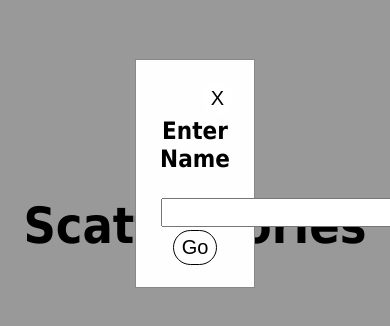
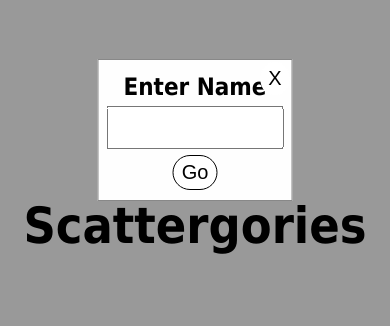
Before and after one commit to npeternel/scattergories, a React (Create React App) app in the folder react-ui/: page / in a window 390 px wide. Both pictures are taken after a click on the button "Join Game". Shown: the top 326 px of the page. Built offline with nearby package versions, Linux system fonts and the light colour scheme.

Commit message:
flip letter and timer, mobile improvements

```diff
--- a/react-ui/src/components/HomeModal.js
+++ b/react-ui/src/components/HomeModal.js
@@ -8,12 +8,12 @@ const HomeModal = (props) => {
   return (
     <div className="modal">
       <div className="modal-content">
-        <button type="button" className="close-btn" onClick={handleClose}>
-          X
-        </button>
+        <div className="close-btn-wrapper" >
+          <button className="close-btn" type="button" onClick={handleClose}>X</button>
+        </div>
         <h3>Enter Name</h3>
-        <div style={{ textAlign: 'center' }}>
-          <input type="text" style={{ margin: '1px 5px' }} value={name} onChange={(event) => handleName(event)} />
+        <div className="input-wrapper" style={{ textAlign: 'center' }}>
+          <input className="name-input" type="text" value={name} onChange={(event) => handleName(event)} />
           <Link to={{ pathname: '/game' }}>
             <button onClick={handleJoin} type="button">Go</button>
           </Link>
--- a/react-ui/src/containers/GameContainer.js
+++ b/react-ui/src/containers/GameContainer.js
@@ -27,9 +27,9 @@ class GameContainer extends React.Component {
       ? <Redirect to="/" />
       : (
         <div>
-          <LetterContainer socket={socket} />
+          <TimerContainer socket={socket} />
           <div className="mid">
-            <TimerContainer socket={socket} />
+            <LetterContainer socket={socket} />
             <CategoryContainer name={name} socket={socket} />
           </div>
           <PlayersContainer socket={socket} />
--- a/react-ui/src/containers/LetterContainer.js
+++ b/react-ui/src/containers/LetterContainer.js
@@ -29,7 +29,7 @@ class LetterContainer extends React.Component {
     return (
       <div className="letter">
         <h4>Letter</h4>
-        <h1 style={{ fontSize: '100px' }}>{letter}</h1>
+        <h1 style={{ fontSize: '5em' }}>{letter}</h1>
         <div className="shuffle-btn">
           <button type="button" onClick={() => this.shuffleLetter()}>
             Shuffle
--- a/react-ui/src/index.css
+++ b/react-ui/src/index.css
@@ -45,7 +45,7 @@ h2 {
 }
 
 h3 {
-  font-size: 24px;
+  font-size: 1.5em;
   text-align: center;
 }
 
@@ -90,13 +90,29 @@ p, li {
   margin: 2px;
 }
 
+.close-btn-wrapper {
+  position: absolute;
+  top: 0;
+  right: 0;
+}
+
 .close-btn {
-  float: right;
   border: none;
 }
 
 input[type="text"] {
-  font-size: 20px;
+  font-size: 1em;
+}
+
+.name-input {
+  box-sizing: border-box;
+  width: 100%;
+}
+
+.input-wrapper {
+  display: inline-block;
+  width: 100%;
+  font-size: 2em;
 }
 
 .title {
@@ -115,11 +131,8 @@ input[type="text"] {
 }
 
 .letter {
-  float: left;
   position: relative;
   top: 0;
-  left: 15%;
-  width: 20%;
 }
 
 .mid {
@@ -141,15 +154,22 @@ input[type="text"] {
 }
 
 .modal-content {
+  position: fixed;
+  left: 50%;
+  transform: translate(-50%, 0);
   background-color: #fefefe;
   margin: 15% auto; /* 15% from the top and centered */
-  padding: 20px;
+  padding: 2%;
   border: 1px solid #888;
-  width: 20%;
   -webkit-animation-name: animatemodal;
   -webkit-animation-duration: 0.4s;
   animation-name: animatemodal;
-  animation-duration: 0.4s
+  animation-duration: 0.4s;
+  display: inline-block;
+}
+
+.modal-content h3 {
+  margin: 3%;
 }
 
 @-webkit-keyframes animatemodal {
@@ -189,8 +209,11 @@ input[type="text"] {
 }
 
 .timer {
-  position: relative;
+  float: left;
+  position: fixed;
   top: 0;
+  left: 10%;
+  width: 20%;
 }
 
 .timer-btn {
```
